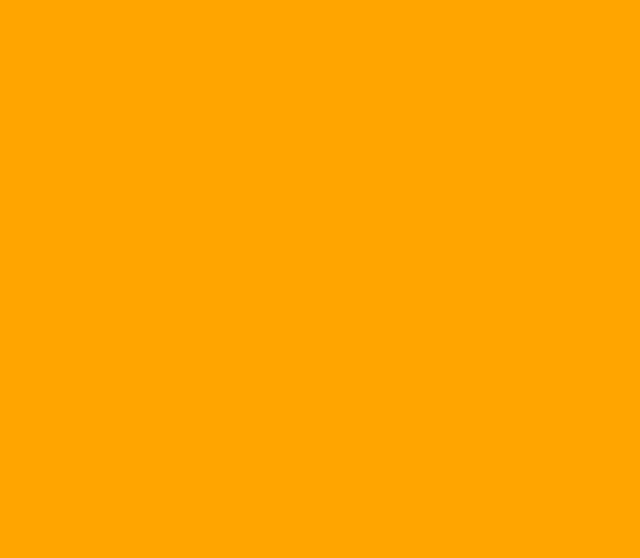
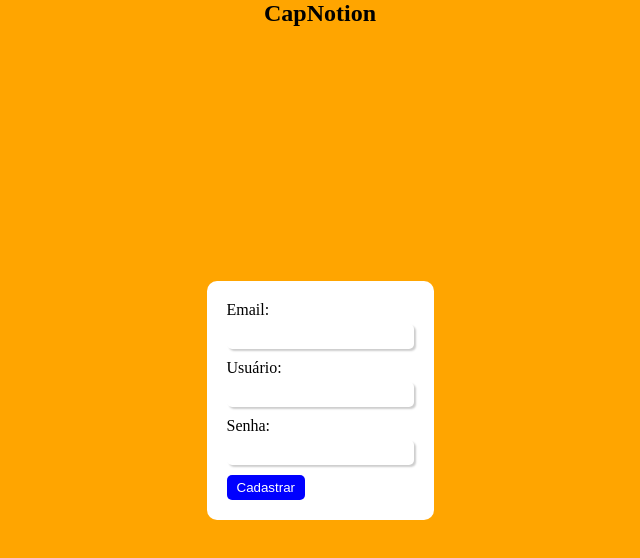
Before and after one commit to guilhermepicasso/PW_Projeto, a React (Create React App) app: page /cadastro in a window 1280 px wide. Before the commit this address had no page. Shown: the top 558 px of the page, without its empty margins (320-960 px from the left). Built offline with nearby package versions, Linux system fonts and the light colour scheme.

Commit message:
Nova pagina cadastro em src/pages/cadastro

```diff
--- a/src/Pages/Login/index.js
+++ b/src/Pages/Login/index.js
@@ -2,35 +2,39 @@
  ******|      Login.js     |******
  *********************************/
 
-import { useNavigate } from 'react-router-dom';
+import { useNavigate , Link } from 'react-router-dom';
 import './login.css'
 
 function Login(props) {
     const nome = "admin"
     const password = "123"
+    const email = "admin@gmail.com";
     let pagina = useNavigate();
 
     return (
         <section class="login-body">
             <h1 class = "login-titulo">CapNotion</h1>
             <div class="login-section">
-                <label class="login-label">Usuário:</label>
+                <label class="login-label">Usuário/email:</label>
                 <input class="login-input" type="text" id="username" />
                 <br/>
                 <label class="login-label">Senha:</label>
                 <input class="login-input" type="password" id="password" />
                 <br/>
                 <button class="login-button" onClick={Confirmar}>Confirmar</button>
+                <br/>
+                <Link to="/cadastro">Não tenho conta</Link>
             </div>
         </section>
     );
 
     function Confirmar() {
-        if (document.getElementById("username").value === nome && document.getElementById("password").value === password) {
+        if ((document.getElementById("username").value === nome || document.getElementById("username").value === email)
+        && document.getElementById("password").value === password) {
             window.alert(`Usuário ${nome} Entrada com sucesso!`)
             pagina('/agenda')
         } else {
-            window.alert(`Usuário ${document.getElementById("username").value} ou senha incorretos.`)
+            window.alert(`Usuário ${document.getElementById("username").value} /email ou senha incorretos.`)
         }
     }
 };
--- /dev/null
+++ b/src/Pages/cadastro/index.js
@@ -0,0 +1,36 @@
+/*********************************
+ ******|      Login.js     |******
+ *********************************/
+
+ import { useNavigate } from 'react-router-dom';
+
+
+ function Login(props) {
+     const nome = "admin"
+     const password = "123"
+     let pagina = useNavigate();
+
+     return (
+         <section class="login-body">
+             <h1 class = "login-titulo">CapNotion</h1>
+             <div class="login-section">
+                 <label class="login-label">Email:</label>
+                 <input class="login-input" type="text" id="email" />
+                 <br/>
+                 <label class="login-label">Usuário:</label>
+                 <input class="login-input" type="text" id="username" />
+                 <br/>
+                 <label class="login-label">Senha:</label>
+                 <input class="login-input" type="password" id="password" />
+                 <br/>
+                 <button class="login-button" onClick={Cadastrar}>Cadastrar</button>
+             </div>
+         </section>
+     );
+
+     function Cadastrar() {
+        pagina('/agenda')
+     }
+ };
+
+ export default Login;
--- a/src/routes.js
+++ b/src/routes.js
@@ -2,6 +2,7 @@ import { BrowserRouter,Routes, Route} from "react-router-dom";
 import Agenda from "./Pages/Agenda";
 import Login from "./Pages/Login";
 import SobreNos from "./Pages/SobreNos";
+import Cadastro from "./Pages/cadastro";
 
 
 function RouterApp() {
@@ -11,6 +12,7 @@ function RouterApp() {
             <Route path="" element = {<Login/>}/>
             <Route path="/agenda" element = {<Agenda/>}/>
             <Route path="/sobre" element = {<SobreNos/>}/>
+            <Route path="/cadastro" element = {<Cadastro/>}/>
         </Routes>
 
         </BrowserRouter>
```
Also changed, not shown: api/index.js (deleted, +0 -50 lines), api/package.json (deleted, +0 -15 lines), 1 other file (tests, documents, lock files or other folders).
